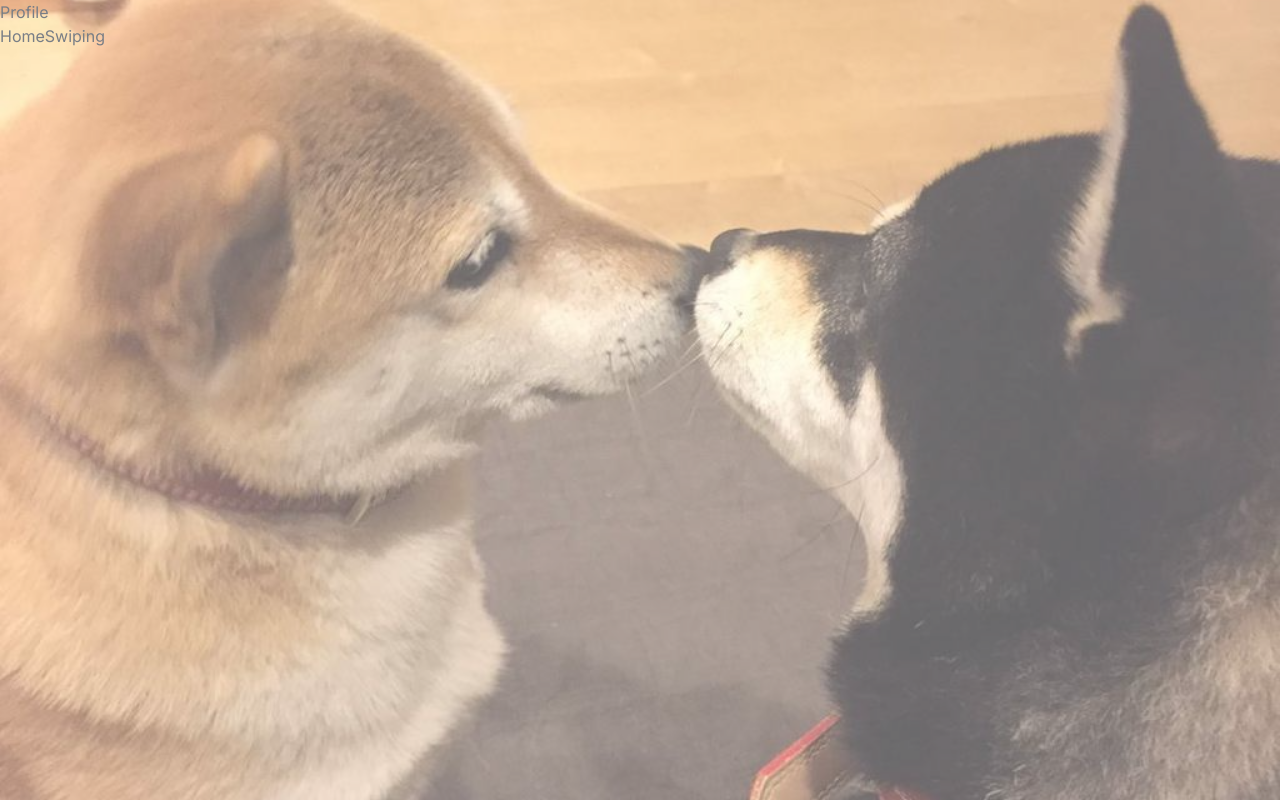
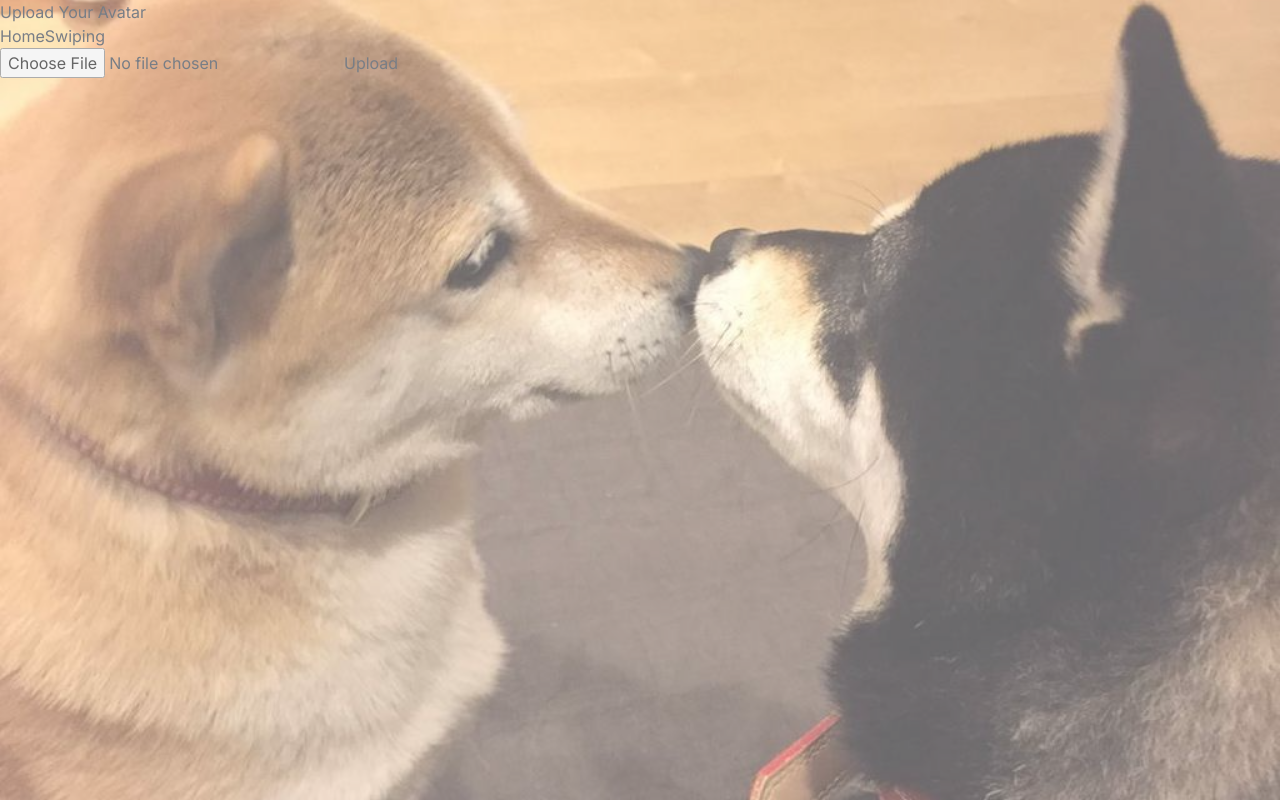
Before and after one commit to matthewhawksby/MountainMadness, a Next.js app: page /Login/Profile in a window 1280 px wide. Built offline with nearby package versions, Linux system fonts and the light colour scheme.

Commit message:
can upload under profile

```diff
--- a/app/Login/Profile/page.tsx
+++ b/app/Login/Profile/page.tsx
@@ -1,14 +1,49 @@
+'use client';
 import React from 'react'
 import Link from 'next/link'
 
-const Profile = () => {
+import type { PutBlobResult } from '@vercel/blob';
+import { useState, useRef } from 'react';
+
+export default function AvatarUploadPage() {
+  const inputFileRef = useRef<HTMLInputElement>(null);
+  const [blob, setBlob] = useState<PutBlobResult | null>(null);
   return (
-    <main>
-      <div>Profile</div>
+    <>
+      <h1>Upload Your Avatar</h1>
       <Link href="/">Home</Link>
       <Link href="/Login/Swiping">Swiping</Link>
-    </main>
-  )
+      <form
+        onSubmit={async (event) => {
+          event.preventDefault();
+
+          if (!inputFileRef.current?.files) {
+            throw new Error("No file selected");
+          }
+
+          const file = inputFileRef.current.files[0];
+
+          const response = await fetch(
+            `/api/upload?filename=${file.name}`,
+            {
+              method: 'POST',
+              body: file,
+            },
+          );
+
+          const newBlob = (await response.json()) as PutBlobResult;
+
+          setBlob(newBlob);
+        }}
+      >
+        <input name="file" ref={inputFileRef} type="file" required />
+        <button type="submit">Upload</button>
+      </form>
+      {blob && (
+        <div>
+          Blob url: <a href={blob.url}>{blob.url}</a>
+        </div>
+      )}
+    </>
+  );
 }
-
-export default Profile
--- a/app/Login/Signup/page.tsx
+++ b/app/Login/Signup/page.tsx
@@ -7,6 +7,7 @@
       <div>SignUp</div>
       <Link href="/">Home</Link>
       <Link href="/Login/Swiping">Swiping</Link>
+      <Link href="/Login/Profile">Profile</Link>
     </main>
   )
 }
--- a/app/Login/Swiping/getImage.tsx
+++ b/app/Login/Swiping/getImage.tsx
@@ -6,7 +6,7 @@
 
 
     return(
-    <img src={response.blobs[0].downloadUrl} alt={response.blobs[0].pathname} width={500} height={500}/>
+    <img src={response.blobs[3].downloadUrl} alt={response.blobs[3].pathname} width={500} height={500}/>
     )
       {/* {response.blobs.map((blob) => (
         <div key={blob.pathname}>
--- a/app/Login/Swiping/page.tsx
+++ b/app/Login/Swiping/page.tsx
@@ -1,5 +1,6 @@
 import React from 'react'
 import ListAllImages from "./getImage";
+import Link from 'next/link'
 
 
 const Swiping = () => {
@@ -8,6 +9,9 @@
     <main>
       <div>
         <ListAllImages/>
+        <Link href="/">Home</Link>
+        <Link href="/Login/Swiping">Swiping</Link>
+        <Link href="/Login/Profile">Profile</Link>
       </div>
     </main>
   )
--- a/app/Login/page.tsx
+++ b/app/Login/page.tsx
@@ -7,6 +7,7 @@
       <div>SignUp</div>
       <Link href="/">Home</Link>
       <Link href="/Login/Swiping">Swiping</Link>
+      <Link href="/Login/Profile">Profile</Link>
     </main>
   )
 }
--- /dev/null
+++ b/app/api/upload/route.tsx
@@ -0,0 +1,32 @@
+import { put } from '@vercel/blob';
+import { NextResponse } from 'next/server';
+import { resourceUsage } from 'process';
+
+export async function POST(request: Request): Promise<NextResponse> {
+  const { searchParams } = new URL(request.url);
+  const filename = searchParams.get('filename') || "";
+
+  if(filename&& request.body){
+    // ⚠️ The below code is for App Router Route Handlers only
+    const blob = await put(filename, request.body, {
+        access: 'public',
+    });
+
+    // Here's the code for Pages API Routes:
+    // const blob = await put(filename, request, {
+    //   access: 'public',
+    // });
+
+    return NextResponse.json(blob);
+  }
+  else{
+    return NextResponse.json({message: "NO file name detected"});
+  }
+}
+
+// The next lines are required for Pages API Routes only
+// export const config = {
+//   api: {
+//     bodyParser: false,
+//   },
+// };
--- a/package.json
+++ b/package.json
@@ -20,6 +20,7 @@
     "@types/react": "^18",
     "@types/react-dom": "^18",
     "autoprefixer": "^10.0.1",
+    "daisyui": "^4.8.0",
     "eslint": "^8",
     "eslint-config-next": "14.1.4",
     "postcss": "^8",
```
Also changed, not shown: 1 other file (tests, documents, lock files or other folders).
